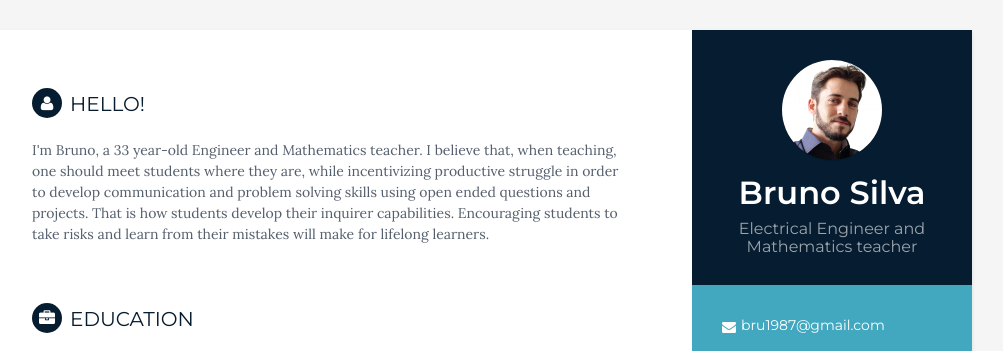
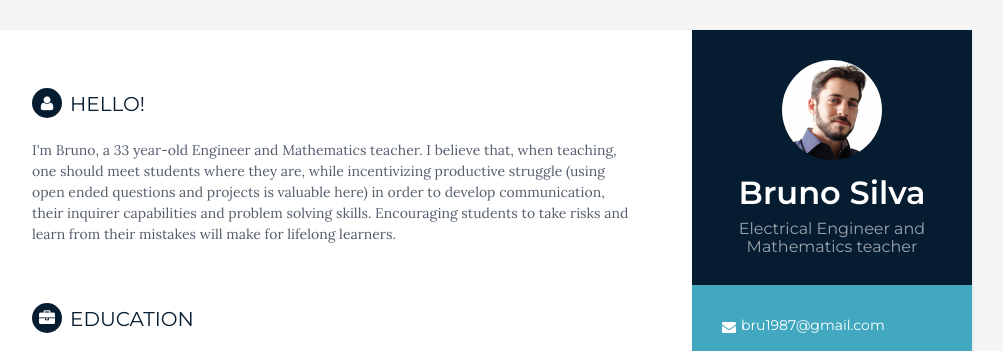
Before and after one commit to bru1987/bru1987.github.io, a Jekyll site: the page built from cv.html, in a window 1280 px wide. Shown: the top 351 px of the page, without its empty margins (168-1171 px from the left). Built offline with Jekyll 4.4.1, drawn with Linux system fonts in a browser that asks for light colours.

Commit message:
Update _config.yml

```diff
--- a/_config.yml
+++ b/_config.yml
@@ -18,7 +18,7 @@ permalink: pretty
 name: Bruno Silva
 tagline: Electrical Engineer and Mathematics teacher
 pic: bruno.jpg  #place a 100x100 picture inside /assets/images/ folder and provide the name of the file below
-summary: I'm Bruno, a 33 year-old Engineer and Mathematics teacher. I believe that, when teaching, one should meet students where they are, while incentivizing productive struggle in order to develop communication and problem solving skills using open ended questions and projects. That is how students develop their inquirer capabilities. Encouraging students to take risks and learn from their mistakes will make for lifelong learners.
+summary: I'm Bruno, a 33 year-old Engineer and Mathematics teacher. I believe that, when teaching, one should meet students where they are, while incentivizing productive struggle (using open ended questions and projects is valuable here) in order to develop communication, their inquirer capabilities and problem solving skills. Encouraging students to take risks and learn from their mistakes will make for lifelong learners.
 
 #sidebar links
 email: bru1987@gmail.com
```
